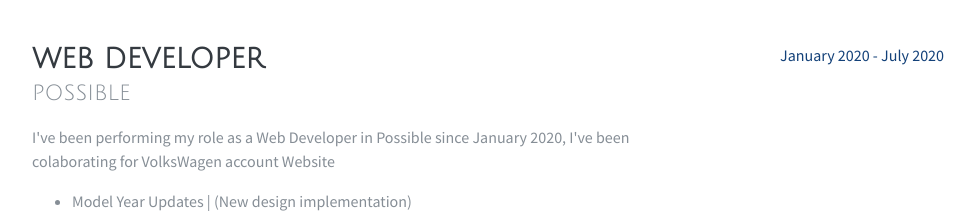
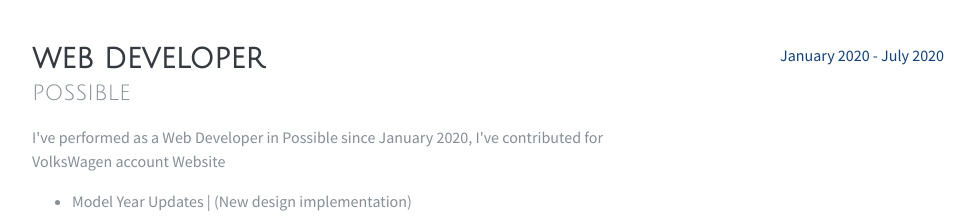
Before and after one commit to chemix91/portfolio, a plain HTML site: page index.html in a window 1280 px wide. Shown: the part 920-1137 px from the top of the page, without its empty margins (288-1263 px from the left). Drawn offline with nearby package versions, Linux system fonts and the light colour scheme.

Commit message:
Update index.html

```diff
--- a/index.html
+++ b/index.html
@@ -76,7 +76,7 @@
 					<div class="resume-content mr-auto">
 						<h3 class="mb-0">Web Developer</h3>
 						<div class="subheading mb-3">Possible</div>
-						<p>I've been performing my role as a Web Developer in Possible since January 2020, I've been colaborating for VolksWagen account Website</p>
+						<p>I've performed as a Web Developer in Possible since January 2020, I've contributed for VolksWagen account Website</p>
 						<ul>
 							<li>Model Year Updates | (New design implementation)</li>
                             <li>Website maintenance</li>
```
